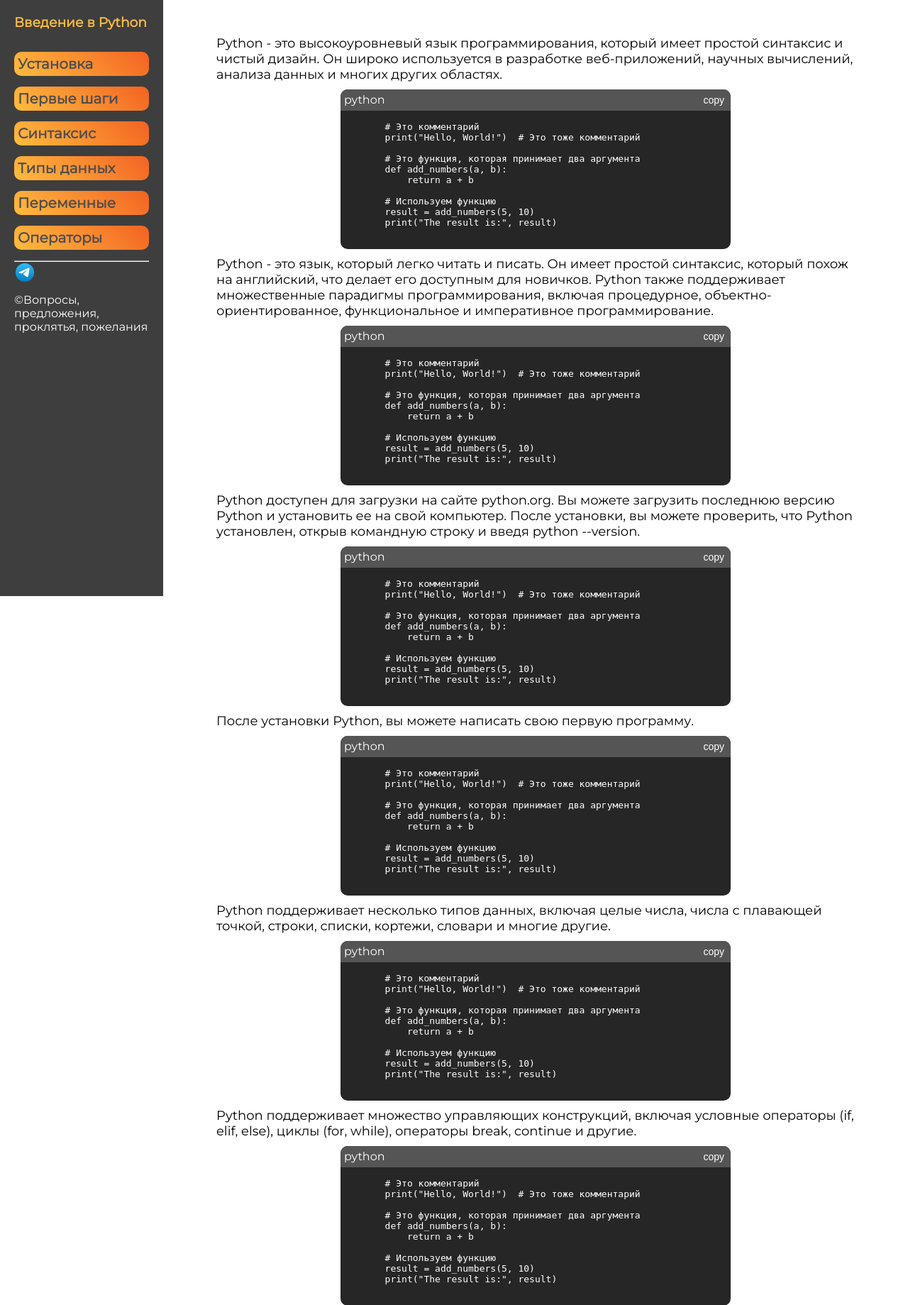
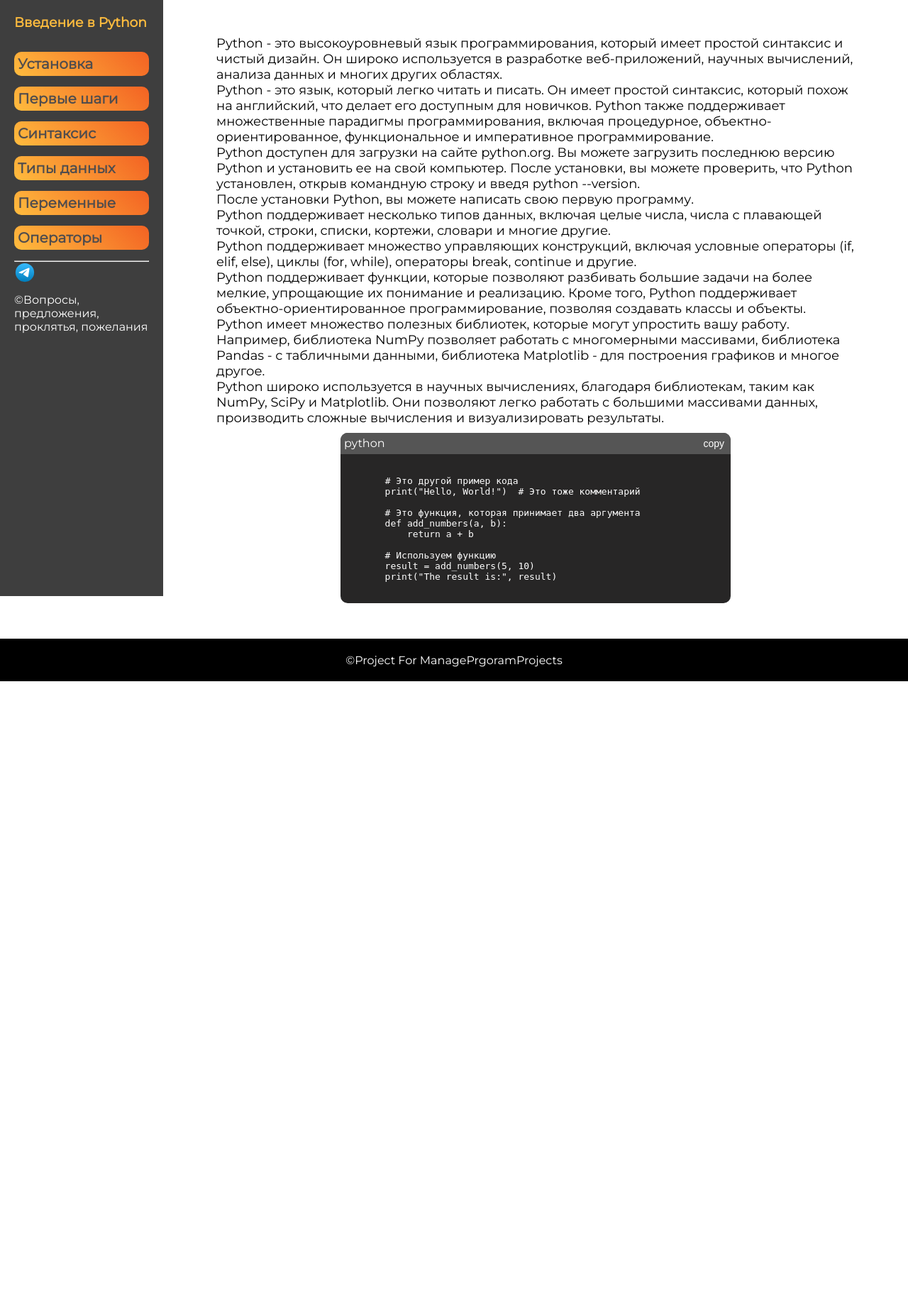
Before and after one commit to MatveyMahlyshev/CodoLingua, a Django app: a page that uses django/codolangua/codelang/templates/codelang/topic-page.html in a window 1280 px wide. Shown: the part 96-1935 px from the top of the page at 71% size. After the commit the page ends 1056 px from the top, so only its background shows below. Run offline with Django 4.2, Linux system fonts and the light colour scheme; a user stored in the database is signed in; data comes from the database, SQL or seed files in the repository; both versions use the stored data as it was after the commit.

Commit message:
code example

```diff
--- a/django/codolangua/codelang/admin.py
+++ b/django/codolangua/codelang/admin.py
@@ -4,7 +4,7 @@
 
 @admin.register(Topic)
 class TopicAdmin(admin.ModelAdmin):
-    fields = ['topic_title', 'topic_content', 'topic_slug', 'programming_languages', 'topic_text']
+    fields = ['topic_title', 'topic_content', 'topic_slug', 'programming_languages', 'topic_text', 'topic_code']
     list_display = ['topic_title', 'topic_content', 'topic_slug', 'get_programming_languages']
     list_display_links = ['topic_title']
     filter_vertical = ('programming_languages',)
--- a/django/codolangua/codelang/models.py
+++ b/django/codolangua/codelang/models.py
@@ -14,6 +14,7 @@
     topic_content = models.CharField(max_length=255, blank=False)
     topic_slug = models.SlugField(max_length=255, unique=True, db_index=True)
     topic_text = models.TextField(blank=True)
+    topic_code = models.TextField(blank=True)
     programming_languages = models.ManyToManyField(Language, related_name='topic')
 
     def __str__(self):
--- a/django/codolangua/codelang/templates/codelang/topic-page.html
+++ b/django/codolangua/codelang/templates/codelang/topic-page.html
@@ -16,7 +16,7 @@
                     </li>
                 </a>
             </ul>
-      <hr />
+            <hr/>
             <a href="#">
                 <img
                         src="{% static 'codelang/images/telegram.svg' %}"
@@ -29,6 +29,7 @@
     <main>
         {% for key, value in text.items %}
         <p class="topic-content">{{ value }}</p>
+        {% endfor %}
         <div class="code-example">
             <header>
                 <span>python</span>
@@ -36,20 +37,11 @@
             </header>
             <pre>
         <code>
-        # Это комментарий
-        print("Hello, World!")  # Это тоже комментарий
-
-        # Это функция, которая принимает два аргумента
-        def add_numbers(a, b):
-            return a + b
-
-        # Используем функцию
-        result = add_numbers(5, 10)
-        print("The result is:", result)
+        {{code.code2}}
         </code>
         </pre>
         </div>
-    {% endfor %}
+
     </main>
 </div>
 {%endblock%} {% block scripts %}
--- a/django/codolangua/codelang/views.py
+++ b/django/codolangua/codelang/views.py
@@ -40,14 +40,22 @@
 def show_topic_page(request, python_slug):
     topic = get_object_or_404(Topic, topic_slug=python_slug)
     t = {}
+    code = {}
     i = 1
     for paragraphs in topic.topic_text.split('&nbsp'):
         t[f'paragraph{i}'] = paragraphs
         i += 1
-    print(t)
+    i = 1
+    for code_lines in topic.topic_code.split('&nbsp'):
+        code[f'code{i}'] = code_lines
+        i += 1
+
+    print(code['code1'])
+
     data = {'title': topic.topic_title,
             'topics': topic,
             'text': t,
+            'code': code,
             }
 
     return render(request, 'codelang/topic-page.html', context=data)
```
Also changed, not shown: django/codolangua/codelang/migrations/0004_topic_topic_code.py (added), django/codolangua/db.sqlite3. Lines whose indentation alone changed are shown as unchanged.
